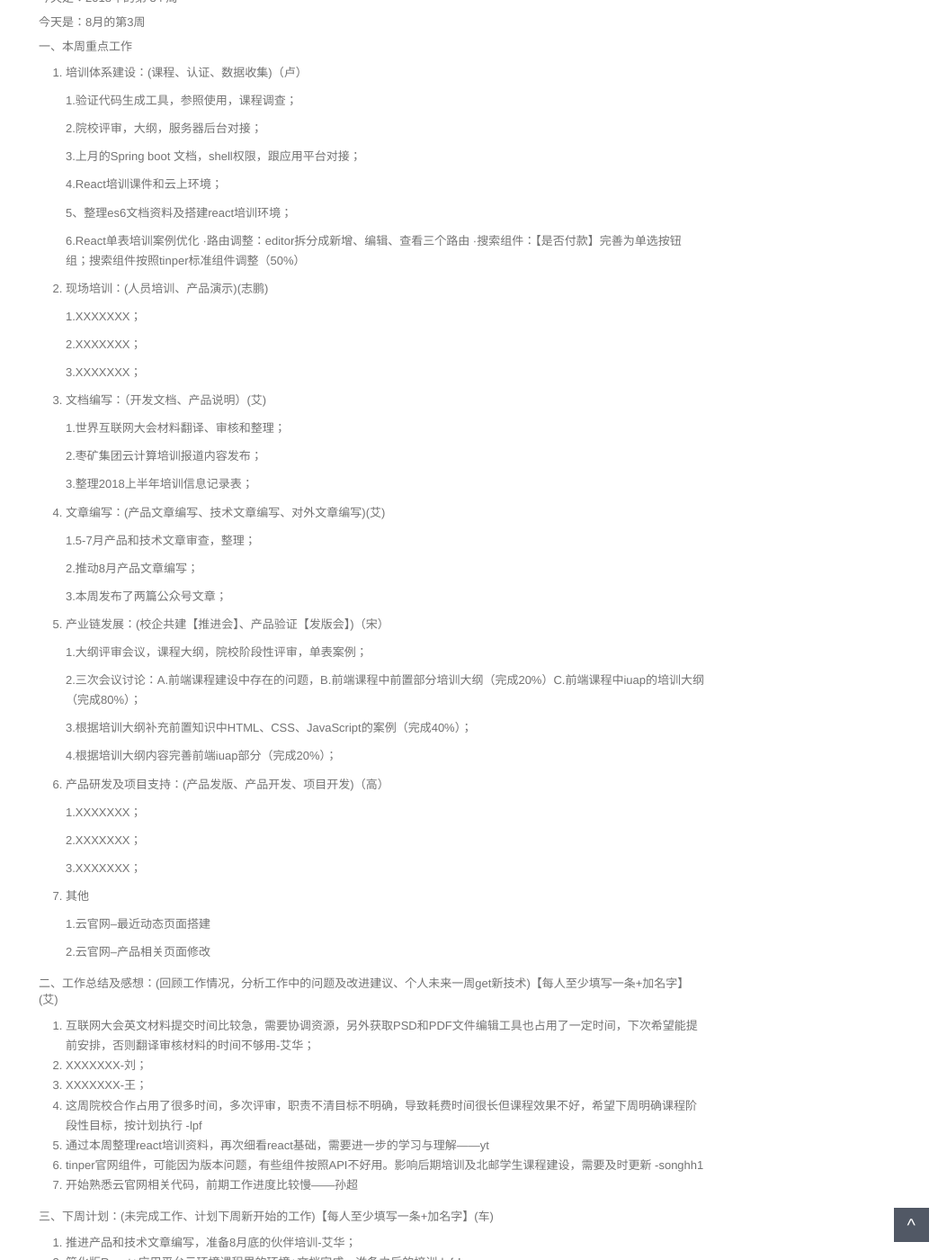
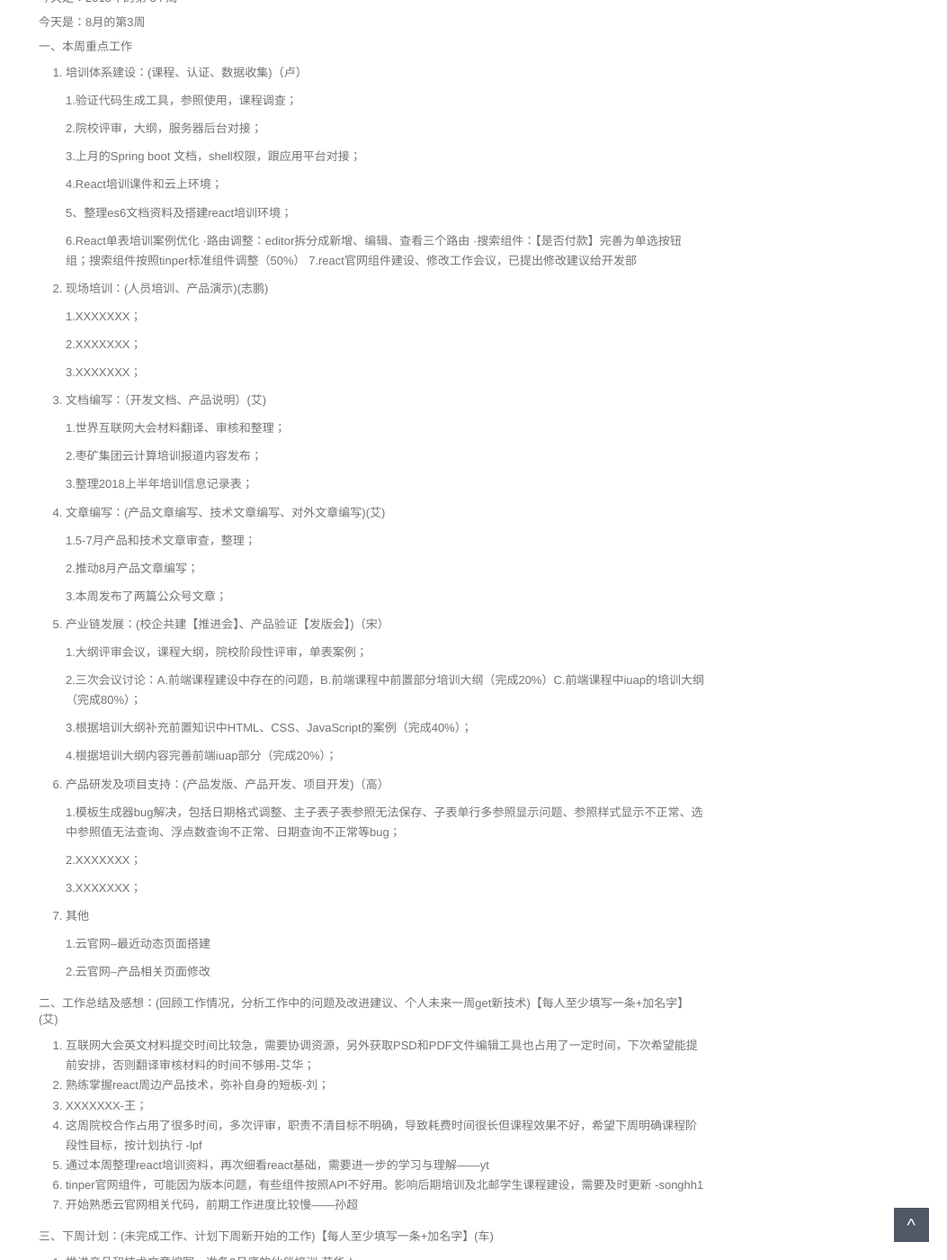
Before and after one commit to walllFlower/blog, a Jekyll site: the page built from _posts/2018-07-17-day_report_cxz.md, in a window 1280 px wide and 1400 px high, scrolled down 446 px. Shown: the whole window at 90% size, without its empty margins (227-1280 px from the left). Built offline with Jekyll 4.4.1, drawn with Linux system fonts in a browser that asks for light colours; comment, search, counter and statistics services are not loaded.

Commit message:
Update 2018-07-17-day_report_cxz.md
刘志鹏

```diff
--- a/_posts/2018-07-17-day_report_cxz.md
+++ b/_posts/2018-07-17-day_report_cxz.md
@@ -36,6 +36,7 @@ categories: 技术运营工作周报
     6.React单表培训案例优化
         ·路由调整：editor拆分成新增、编辑、查看三个路由
         ·搜索组件：【是否付款】完善为单选按钮组；搜索组件按照tinper标准组件调整（50%）
+    7.react官网组件建设、修改工作会议，已提出修改建议给开发部
 
 
 2. 现场培训：(人员培训、产品演示)(志鹏)
@@ -74,7 +75,7 @@ categories: 技术运营工作周报
 
 6. 产品研发及项目支持：(产品发版、产品开发、项目开发)（高）
 
-    1.XXXXXXX；
+    1.模板生成器bug解决，包括日期格式调整、主子表子表参照无法保存、子表单行多参照显示问题、参照样式显示不正常、选中参照值无法查询、浮点数查询不正常、日期查询不正常等bug；
 
     2.XXXXXXX；
 
@@ -89,7 +90,7 @@ categories: 技术运营工作周报
 二、工作总结及感想：(回顾工作情况，分析工作中的问题及改进建议、个人未来一周get新技术)【每人至少填写一条+加名字】(艾)
 
 1. 互联网大会英文材料提交时间比较急，需要协调资源，另外获取PSD和PDF文件编辑工具也占用了一定时间，下次希望能提前安排，否则翻译审核材料的时间不够用-艾华；
-2. XXXXXXX-刘；
+2. 熟练掌握react周边产品技术，弥补自身的短板-刘；
 3. XXXXXXX-王；
 4. 这周院校合作占用了很多时间，多次评审，职责不清目标不明确，导致耗费时间很长但课程效果不好，希望下周明确课程阶段性目标，按计划执行 -lpf
 5. 通过本周整理react培训资料，再次细看react基础，需要进一步的学习与理解——yt
```
Also changed, not shown: other parts of _posts/2018-07-17-day_report_cxz.md (+1 -0 lines).
